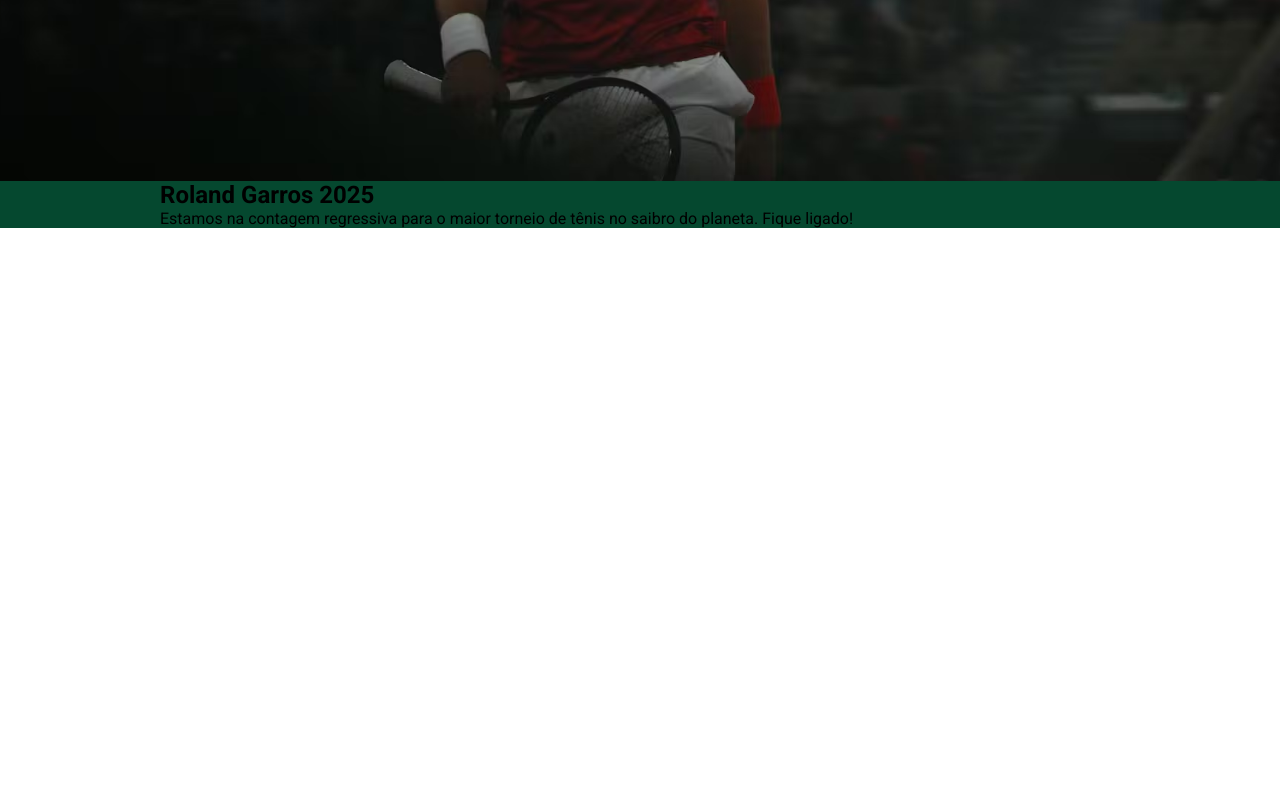
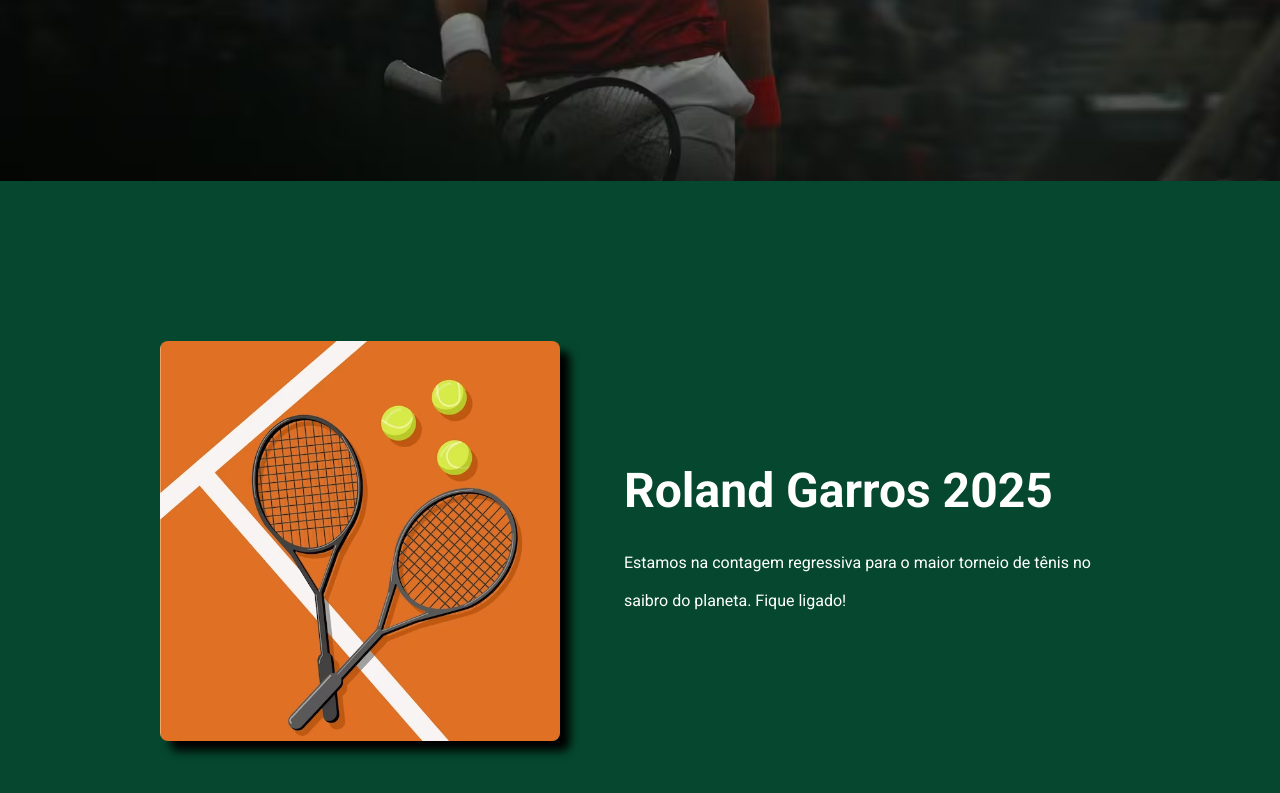
Before and after one commit to marlonnl/roland-garros-landing-page-2025, a website built with Parcel: page src/index.html in a window 1280 px wide. Shown: the part 619-1412 px from the top of the page. Before the commit the page ends 847 px from the top, so only its background shows below. Built offline with nearby package versions, Linux system fonts and the light colour scheme.

Commit message:
ADD: seção informativa, imagem estilizada da quadra.

```diff
--- a/src/index.html
+++ b/src/index.html
@@ -35,11 +35,17 @@
 
         <div class="container">
 
-            <h2 class="info__titulo">
-                Roland Garros 2025
-            </h2>
+            <img class="info__image" src="./images/quadra.avif" alt="Quadra de saibro">
 
-            <p class="info__text">Estamos na contagem regressiva para o maior torneio de tênis no saibro do planeta. Fique ligado!</p>
+            <div class="info__container">
+                <h2 class="info__title">
+                    Roland Garros 2025
+                </h2>
+
+                <p class="info__text">
+                    Estamos na contagem regressiva para o maior torneio de tênis no saibro do planeta. Fique ligado!
+                </p>
+            </div>
 
         </div>
 
--- a/src/styles/_info.scss
+++ b/src/styles/_info.scss
@@ -2,8 +2,35 @@
 
 .info {
     background-color: vars.$green;
+    color: #fff;
+
+    padding: 20vh 0;
+    // text-align: center;
+
+    .container {
+        display: flex;
+        gap: 5vw;
+    }
+
+    &__container {
+        display: flex;
+        flex-direction: column;
+        justify-content: center;
+    }
+
+    &__image {
+        max-width: 400px;
+        border-radius: 8px;
+        box-shadow: 10px 10px 10px black;
+    }
 
     &__title {
+        padding-bottom: 24px;
+        font-size: 48px;
+        line-height: 58px;
+    }
 
+    &__text {
+        line-height: 38px;
     }
 }
```
Also changed, not shown: src/images/quadra.avif (added).
